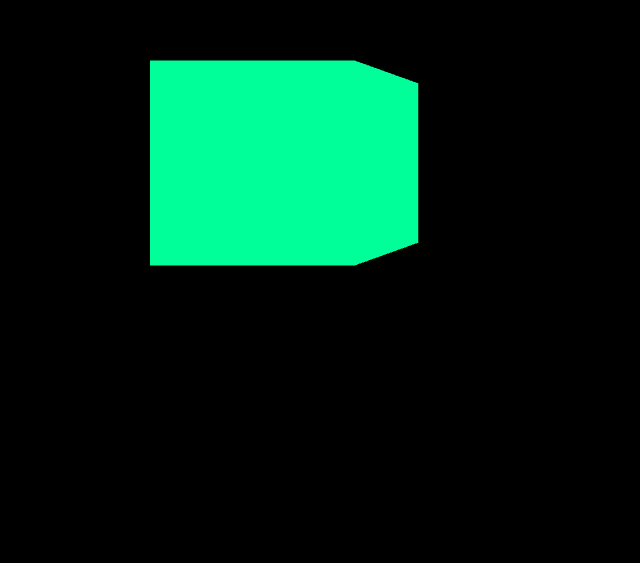
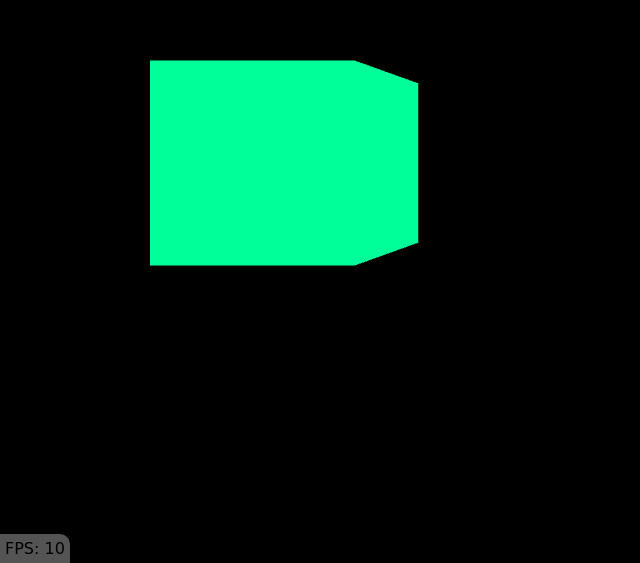
Before and after one commit to pintarj/rgti-boss-fight, a plain HTML site: page index.html in a window 1280 px wide. Shown: the part 237-800 px from the top of the page, without its empty margins (0-640 px from the left). Drawn offline with Linux system fonts and the light colour scheme; animation ran at ten frames a second.

Commit message:
FPS counter implemented

```diff
--- a/index.html
+++ b/index.html
@@ -15,6 +15,7 @@
         <script type="text/javascript" src="script/core.js"></script>
         <style>
             html, body {
+                font-family:    "DejaVu Sans", Verdana, sans-serif;
                 width:          100%;
                 height:         100%;
                 padding:        0;
@@ -27,16 +28,24 @@
                 width:          100%;
                 position:       absolute;
                 color:          white;
-                font-family:    "DejaVu Sans", Verdana, sans-serif;
                 font-size:      64px;
                 text-align:     center;
                 top:            0;
                 left:           0;
             }
+            #fps_container {
+                position:                   absolute;
+                bottom:                     0;
+                left:                       0;
+                background-color:           rgba(255, 255, 255, 0.33);
+                border-top-right-radius:    10px;
+                padding:                    5px;
+            }
         </style>
     </head>
     <body onload="boot()">
         <div id="loading_message">Loading...</div>
+        <div id="fps_container">FPS: <span id="fps_value">60</span></div>
         <canvas id="the_canvas"></canvas>
     </body>
 </html>
--- a/script/core.js
+++ b/script/core.js
@@ -20,6 +20,18 @@ var gl = undefined;
  * @type {number}
  * */
 var previous_loop_timestamp = undefined;
+
+/**
+ * The last timestamp of the FPS calculation. The unit is milliseconds.
+ * @type {number}
+ * */
+var previous_FPS_timestamp = undefined;
+
+/**
+ * The number of frames in this calculation.
+ * @type {number}
+ * */
+var FPS_counter = 0;
 
 /**
  * The current scene to update/draw during the frame rendering requests.
@@ -51,13 +63,22 @@ function loop(timestamp) {
         if (current_scene.nextScene !== undefined)
             current_scene = current_scene.nextScene;
 
-        if (!previous_loop_timestamp)
+        if (!previous_loop_timestamp) {
             previous_loop_timestamp = timestamp - 1000.0 / 60.0;
+            previous_FPS_timestamp = previous_loop_timestamp;
+        }
+
+        if (timestamp - previous_FPS_timestamp >= 1000) {
+            document.getElementById('fps_value').innerHTML = FPS_counter;
+            FPS_counter = 0;
+            previous_FPS_timestamp += 1000;
+        }
 
         var delta = (timestamp - previous_loop_timestamp) / 1000.0;
         current_scene.update(delta);
         current_scene.draw();
         previous_loop_timestamp = timestamp;
+        ++FPS_counter;
         window.requestAnimationFrame(loop);
     } catch (exception) {
         console.error(formatExceptionMessage(exception));
```
